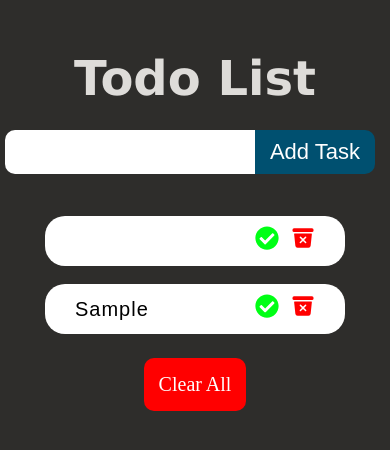
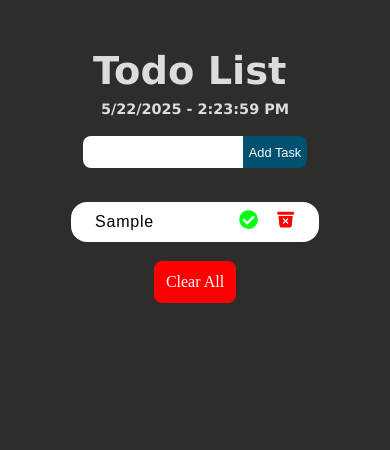
Before and after one commit to gajeranirjar/todo, a React (Vite) app: page / in a window 390 px wide. Both pictures are taken after typing "Sample" into the empty fields and a click on the button "Add Task". Shown: the top 450 px of the page. Built offline with nearby package versions, Linux system fonts and the light colour scheme.

Commit message:
make it responsive using media query

```diff
--- a/src/App.css
+++ b/src/App.css
@@ -1,16 +1,16 @@
 * {
-    margin: 0px;
-    padding: 0px;
-    box-sizing: border-box;
+  margin: 0px;
+  padding: 0px;
+  box-sizing: border-box;
 }
 
-:root{
-  --bg-color : rgb(46, 45, 43);
-  --btn-color : rgb(255, 255, 255);
-  --btn-bg-color : rgb(0, 80, 112);
-  --color : rgb(222, 220, 217);
-  --list-bg-color : rgb(255, 255, 255);
-  --list-color : rgb(0, 0, 0);
+:root {
+  --bg-color: rgb(46, 45, 43);
+  --btn-color: rgb(255, 255, 255);
+  --btn-bg-color: rgb(0, 80, 112);
+  --color: rgb(222, 220, 217);
+  --list-bg-color: rgb(255, 255, 255);
+  --list-color: rgb(0, 0, 0);
   background-color: var(--bg-color);
 }
 
@@ -34,7 +34,7 @@ h3,
 h4,
 h5,
 h6 {
-  font-family:'Lucida Sans', 'Lucida Sans Regular', 'Lucida Grande', 'Lucida Sans Unicode', Geneva, Verdana, sans-serif;
+  font-family: 'Lucida Sans', 'Lucida Sans Regular', 'Lucida Grande', 'Lucida Sans Unicode', Geneva, Verdana, sans-serif;
 }
 
 p,
@@ -70,6 +70,14 @@ li {
   & header {
     margin-top: 5rem;
     font-size: 3.2rem;
+
+    & .date-time {
+      display: flex;
+      justify-content: center;
+      font-size: 1.8rem;
+      padding: 1rem 1rem 0 1rem;
+    }
+
   }
 
   & .form {
@@ -87,7 +95,7 @@ li {
     }
 
     & .todo-btn {
-      border-radius: 0  1rem 1rem 0;
+      border-radius: 0 1rem 1rem 0;
       width: 12rem;
       font-size: 2.2rem;
       height: 4.4rem;
@@ -95,6 +103,13 @@ li {
       color: var(--btn-color);
       border: none;
       cursor: pointer;
+
+      &:hover {
+        color: black;
+        font-weight: 550;
+        background-color: rgb(255, 217, 0);
+      }
+
     }
   }
 
@@ -150,10 +165,19 @@ li {
     background-color: red;
     color: var(--btn-color);
     cursor: pointer;
-    padding : 1.5rem;
+    padding: 1.5rem;
     border-radius: 1rem;
   }
 }
+
+.checkList {
+  text-decoration: line-through;
+}
+
+.notCheckList {
+  text-decoration: none;
+}
+
 /***** End todo Section *****/
 
 
@@ -161,11 +185,87 @@ li {
   from {
     transform: rotate(0deg);
   }
+
   to {
     transform: rotate(360deg);
   }
 }
 
-@media (width <= 1120px) {
+@media (width <=550px) {
+
+  html {
+    font-size: 50%;
+  }
+
+  .todo-container {
+
+    padding: 1rem 3rem 2rem;
+
+    & .form {
+      width: auto;
+
+      & .todo-input {
+        padding: 0 0 0 1.8rem;
+        font-size: 1.7rem;
+        height: 32px;
+        width: 20rem;
+      }
+
+      & .todo-btn {
+        padding: .1rem .3rem;
+        width: 8rem;
+        height: 32px;
+        font-size: 1.6rem;
+      }
+
+    }
+
+    & .todo-list {
+      & li{
+        width: 31rem;
+      }
+    }
+
+
+  }
 
 }
+
+@media (width <=300px) {
+
+  html {
+    font-size: 37.5%;
+  }
+
+  .todo-container {
+    padding-left: 10px;
+    padding-right: 10px;
+
+    & .form {
+      & .todo-input {
+        width: 90px;
+        font-size: 25px;
+      }
+
+      & .todo-btn {
+        width: 40px;
+        font-size: 1.5rem;
+      }
+
+    }
+
+    & .todo-list {
+      & li{
+        width: 25rem;
+        & .check-btn {
+        position: absolute;
+        left: 16rem;
+      }
+
+      }
+    }
+
+
+  }
+
+}
--- /dev/null
+++ b/src/components/TodoDate.jsx
@@ -0,0 +1,22 @@
+import { useEffect, useState } from "react";
+
+export const TodoDate = () => {
+
+    const [dateTime, setDateTime] = useState("");
+
+
+    useEffect(() => {
+        const interval = setInterval(() => {
+            const now = new Date();
+            const formattedDate = now.toLocaleDateString();
+            const formattedTime = now.toLocaleTimeString();
+            setDateTime(`${formattedDate} - ${formattedTime}`);
+        }, 1000)
+
+        return () => clearInterval(interval);
+    }, []);
+
+    return (
+        <h2 className="date-time">{dateTime}</h2>
+    )
+}
--- /dev/null
+++ b/src/components/TodoForm.jsx
@@ -0,0 +1,33 @@
+import { useState } from "react";
+
+export const TodoForm = ({onAddTodo}) => {
+
+    const [inputData , setInputData] = useState({id : "" , content : "" , checked : false});
+
+    const handleInputChange = ( value ) => {
+        setInputData({ id : value , content : value , checked : false})
+    }
+
+
+    const handleSubmit = (e) => {
+        e.preventDefault();
+        onAddTodo(inputData);
+        setInputData({ id : "" , content : "" , checked : false})
+    }
+
+     return(
+        <div className="form">
+                <form onSubmit={handleSubmit}>
+                    <input
+                        type="text"
+                        className="todo-input"
+                        autoComplete="off"
+                        onChange = {(e) => handleInputChange(e.target.value)}
+                        value={inputData.content}/>
+                    <button type="submit" className="todo-btn">
+                        Add Task
+                    </button>
+                </form>
+            </div>
+     )
+}
--- /dev/null
+++ b/src/components/TodoList.jsx
@@ -0,0 +1,19 @@
+import { FaCheckCircle } from "react-icons/fa"
+import { IoTrashBin } from "react-icons/io5"
+
+export const TodoList = ({data, onHandleDeleteTodo , onHandleChecklistTodo }) => {
+    const {content , checked} = data ;
+    return (
+        <li>
+            <span className={`${ checked ? "checkList" : "notCheckList"}`}>
+                {content}
+            </span>
+            <button className="check-btn" onClick={() => onHandleChecklistTodo(data)}>
+                <FaCheckCircle />
+            </button>
+            <button className="delete-btn" onClick={() => onHandleDeleteTodo(content)}>
+                <IoTrashBin />
+            </button>
+        </li>
+    )
+}
--- a/src/components/todo.jsx
+++ b/src/components/todo.jsx
@@ -1,27 +1,45 @@
-import { FaCheckCircle } from "react-icons/fa";
-import { IoTrashBin } from "react-icons/io5";
 import { useState } from "react";
+import { TodoForm } from "./todoForm";
+import { TodoList } from "./todoList";
+import { TodoDate } from "./TodoDate";
 
 
 export const Todo = () => {
 
-const [inputData , setInputData] = useState("");
-const [item , setItem] = useState([{
-    id : Number(),
-    content : new String(),
-}]);
-console.log("👌 ~ Todo ~ item:", item)
+    const [item, setItem] = useState([]);
 
 
-function handleSubmit (e) {
-    e.preventDefault();
-    if(inputData.length === 0) return;
-    setItem((pre) => [...pre , {
-        id : item.length,
-        content : inputData
-    }])
-    setInputData("");
-}
+    function handleSubmit(value) {
+        const { content } = value;
+        if (!content) return;
+
+        if (item.find((curElem) => curElem.content == content)) return;
+
+        setItem((pre) => [...pre, value])
+    }
+
+    const handleClearAll = () => {
+        setItem([]);
+    }
+
+    const handleCheckList = (value) => {
+        const {id , checked} = value
+        const isChecked = item.map((curElem) => {
+            if(curElem.id == id){
+                curElem.checked = !checked
+            }
+            return curElem;
+        })
+        setItem(isChecked)
+    }
+
+    const handleDeleteTodo = (value) => {
+        const items = item.filter((cur) => cur.content !== value)
+        setItem(items);
+    }
+
+
+
 
 
 
@@ -29,38 +47,28 @@ function handleSubmit (e) {
         <section className="todo-container">
             <header>
                 <h1>Todo List</h1>
+                <TodoDate />
             </header>
 
-            <div className="form">
-                <form>
-                    <input type="text" className="todo-input" autoComplete="off" onChange={(e) => setInputData(e.target.value)} value={inputData}/>
-                    <button type="submit" className="todo-btn" onClick={handleSubmit}>
-                        Add Task
-                    </button>
-                </form>
-            </div>
+            <TodoForm onAddTodo={handleSubmit} />
 
             <div className="todo-list">
                 <ul>
                     {
-                       item.length == 1 ? "" :item.map((curElem) => {
-                        return <li key={curElem.id}>
-                        <span>
-                            {curElem.content}
-                        </span>
-                        <button className="check-btn">
-                            <FaCheckCircle />
-                        </button>
-                        <button className="delete-btn">
-                            <IoTrashBin />
-                        </button>
-                    </li>
-                    })
-                    }
+                        item.map((curElem) => {
+                            return (
+                                < TodoList
+                                    key={curElem.id}
+                                    data={curElem}
+                                    onHandleDeleteTodo={handleDeleteTodo}
+                                    onHandleChecklistTodo={handleCheckList}
+                                />
+                            );
+                    })}
                 </ul>
             </div>
 
-            <div className="btn">
+            <div className="btn" onClick={handleClearAll}>
                 Clear All
             </div>
         </section>
```
